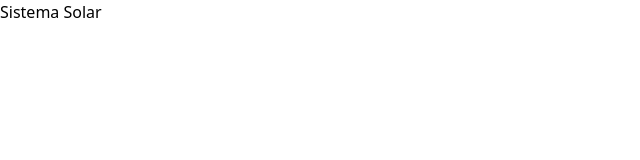
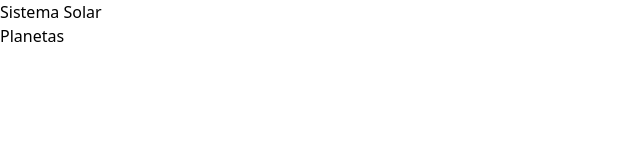
Before and after one commit to Guilherme-Artigas/sistema-solar, a Next.js app: page / in a window 1280 px wide. Shown: the top 160 px of the page, without its empty margins (0-640 px from the left). Built offline with nearby package versions, Linux system fonts and the light colour scheme.

Commit message:
feat: SolarSystem renderiza Title

```diff
--- a/src/components/SolarSystem.tsx
+++ b/src/components/SolarSystem.tsx
@@ -1,3 +1,9 @@
+import Title from '@/components/Title';
+
 export default function SolarSystem() {
-  return <div data-testid='solar-system'></div>;
+  return (
+    <div data-testid='solar-system'>
+      <Title headline='Planetas' />
+    </div>
+  );
 }
```
